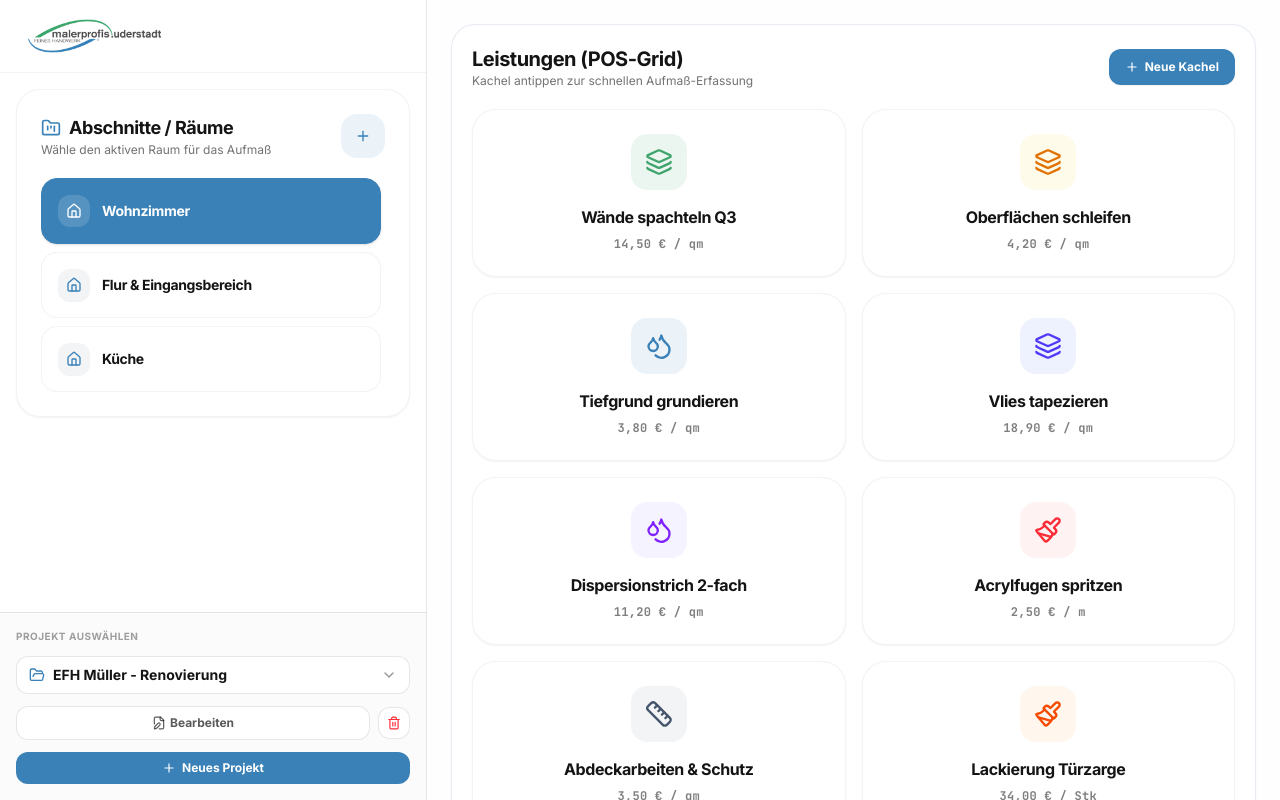
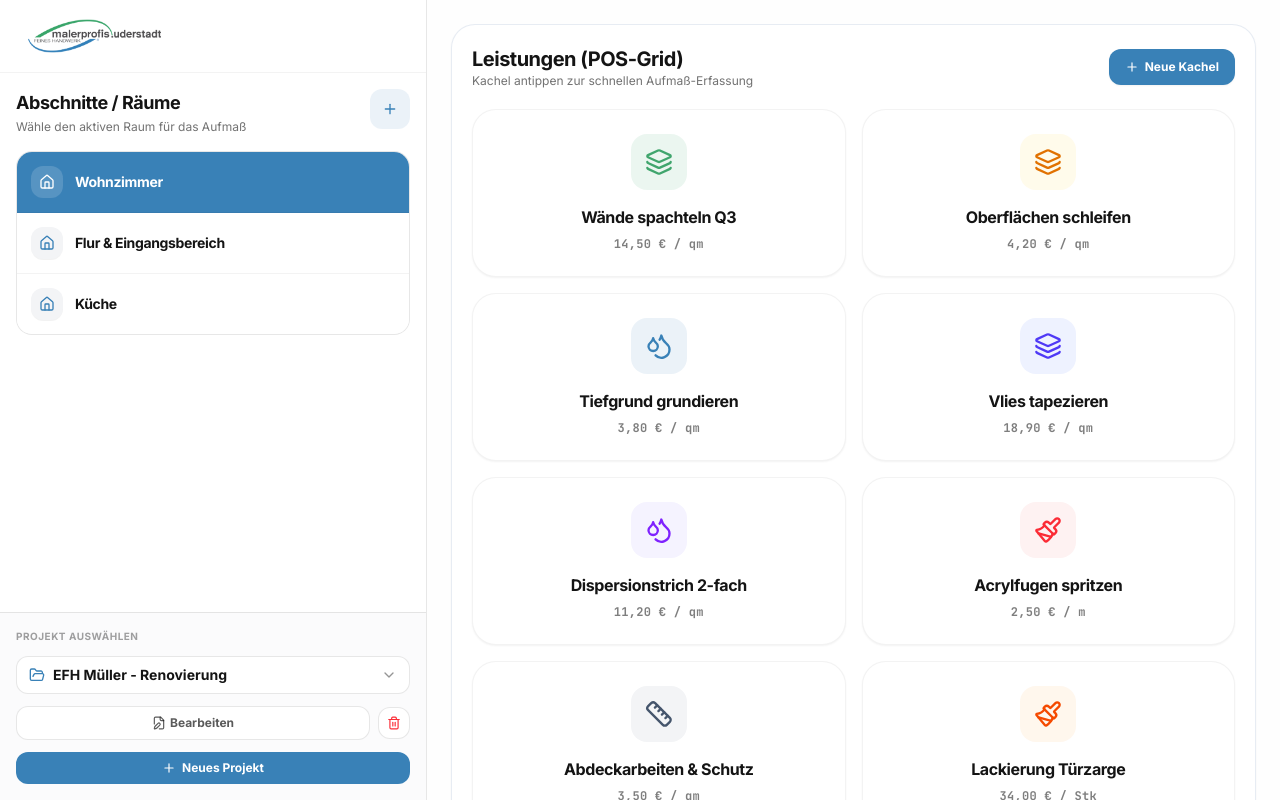
Before and after one commit to timstuu/malerprofis-angebot, a React (Vite) app: page / in a window 1280 px wide. Built offline with nearby package versions, Linux system fonts and the light colour scheme.

Commit message:
Simplify RoomList header and group rooms flush inside a border container

```diff
--- a/src/components/RoomList.tsx
+++ b/src/components/RoomList.tsx
@@ -4,7 +4,7 @@
  */
 
 import React, { useState } from 'react';
-import { Plus, Home, Edit3, Trash2, Check, X, FolderKanban } from 'lucide-react';
+import { Plus, Home, Edit3, Trash2, Check, X } from 'lucide-react';
 import { Room } from '../types';
 
 interface RoomListProps {
@@ -55,14 +55,14 @@ export const RoomList: React.FC<RoomListProps> = ({
   };
 
   return (
-    <div className="w-full bg-white p-6 rounded-3xl border border-[#141414]/5 shadow-xs" id="room-list-container">
-      <div className="flex justify-between items-center mb-5">
+    <div className="w-full flex flex-col space-y-4" id="room-list-container">
+      {/* Header section (container-less) */}
+      <div className="flex justify-between items-start">
         <div>
-          <h2 className="text-lg font-bold text-[#141414] flex items-center gap-2 font-sans tracking-tight">
-            <FolderKanban className="w-5 h-5 text-brand-accent1" />
+          <h2 className="text-lg font-bold text-[#141414] font-sans tracking-tight">
             Abschnitte / Räume
           </h2>
-          <p className="text-xs text-[#141414]/60">
+          <p className="text-xs text-[#141414]/60 mt-0.5">
             Wähle den aktiven Raum für das Aufmaß
           </p>
         </div>
@@ -70,7 +70,7 @@ export const RoomList: React.FC<RoomListProps> = ({
           <button
             id="btn-add-room-toggle"
             onClick={() => setIsAdding(true)}
-            className="p-3.5 bg-brand-accent1/10 hover:bg-brand-accent1/15 text-brand-accent1 rounded-2xl transition-all cursor-pointer"
+            className="p-3 bg-brand-accent1/10 hover:bg-brand-accent1/15 text-brand-accent1 rounded-xl transition-all cursor-pointer"
             title="Raum hinzufügen"
           >
             <Plus className="w-4 h-4" />
@@ -80,7 +80,7 @@ export const RoomList: React.FC<RoomListProps> = ({
 
       {/* Add Room Form */}
       {isAdding && (
-        <form onSubmit={handleAddSubmit} className="mb-5 bg-gray-50 p-4 rounded-2xl border border-[#141414]/5 flex gap-2.5 animate-fade-in" id="add-room-form">
+        <form onSubmit={handleAddSubmit} className="bg-gray-50 p-4 rounded-2xl border border-[#141414]/5 flex gap-2.5 animate-fade-in" id="add-room-form">
           <input
             id="input-new-room-name"
             type="text"
@@ -109,10 +109,10 @@ export const RoomList: React.FC<RoomListProps> = ({
         </form>
       )}
 
-      {/* Room List Grid */}
-      <div className="space-y-2 max-h-[340px] overflow-y-auto pr-1">
+      {/* Unified Room List Container without spacing */}
+      <div className="bg-white border border-[#141414]/10 rounded-2xl overflow-hidden divide-y divide-[#141414]/5 max-h-[340px] overflow-y-auto pr-0 shadow-3xs">
         {rooms.length === 0 ? (
-          <div className="text-center py-8 border border-dashed border-[#141414]/10 rounded-2xl">
+          <div className="text-center py-8 border border-dashed border-[#141414]/10 rounded-2xl m-4">
             <p className="text-xs text-[#141414]/60">Keine Räume angelegt.</p>
             <button
               id="btn-create-first-room"
@@ -134,7 +134,7 @@ export const RoomList: React.FC<RoomListProps> = ({
                   key={room.id}
                   id={`form-edit-room-${room.id}`}
                   onSubmit={(e) => handleEditSubmit(room.id, e)}
-                  className="flex items-center gap-2 p-2.5 bg-gray-50 border border-[#141414]/5 rounded-2xl"
+                  className="flex items-center gap-2 p-2.5 bg-gray-50 border-b border-[#141414]/5"
                 >
                   <input
                     id={`input-edit-room-${room.id}`}
@@ -169,10 +169,10 @@ export const RoomList: React.FC<RoomListProps> = ({
                 key={room.id}
                 id={`room-item-${room.id}`}
                 onClick={() => onSelectRoom(room.id)}
-                className={`w-full text-left p-4 rounded-2xl border transition-all cursor-pointer flex items-center justify-between group ${
+                className={`w-full text-left p-3.5 transition-all cursor-pointer flex items-center justify-between group ${
                   isActive
-                    ? 'bg-brand-accent1 border-brand-accent1 text-white shadow-sm'
-                    : 'bg-white hover:bg-gray-50 border-[#141414]/5 text-[#141414]'
+                    ? 'bg-brand-accent1 text-white'
+                    : 'bg-white hover:bg-gray-50 text-[#141414]'
                 }`}
               >
                 <div className="flex items-center gap-3 pr-2 min-w-0">
```
